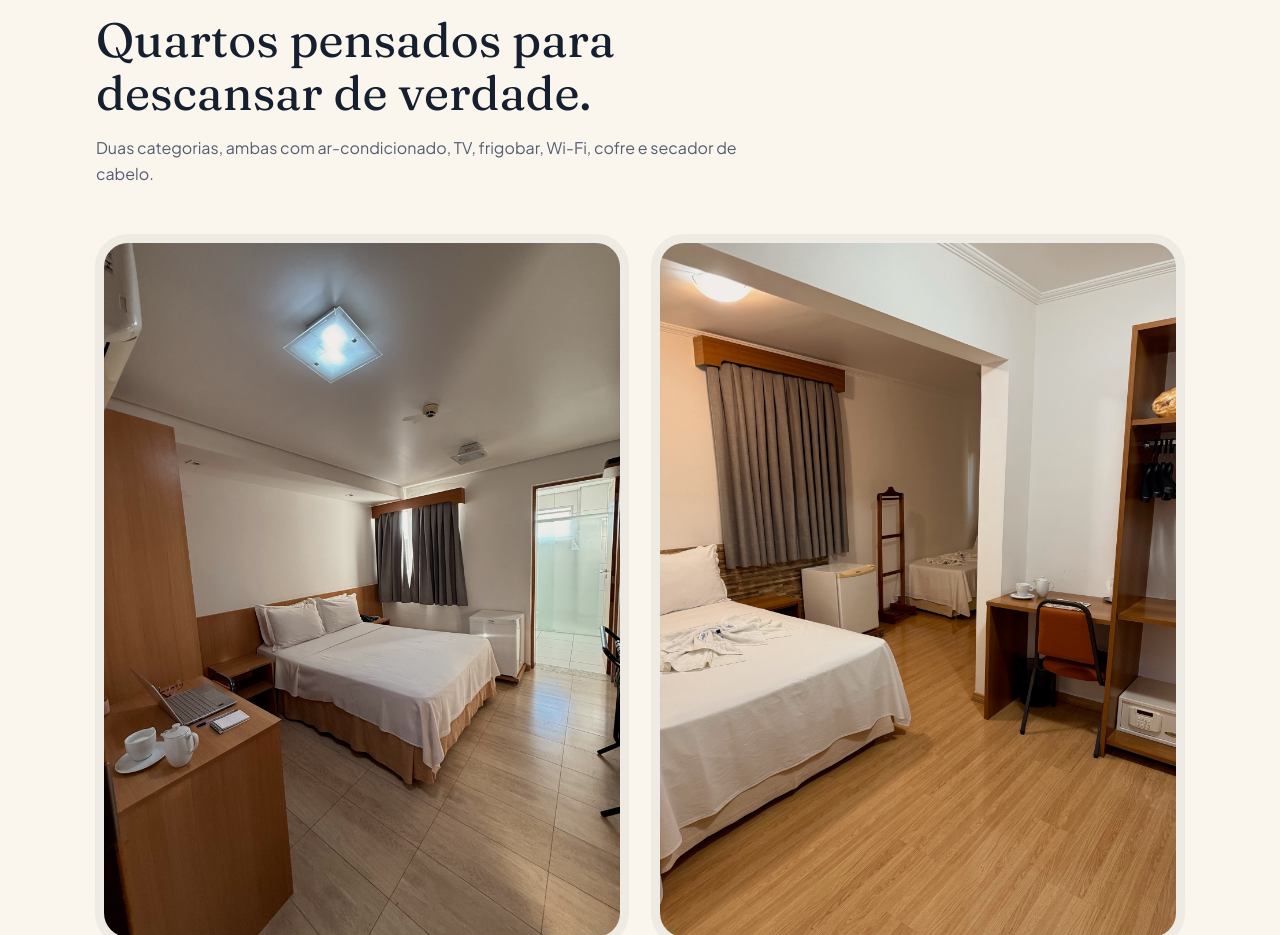
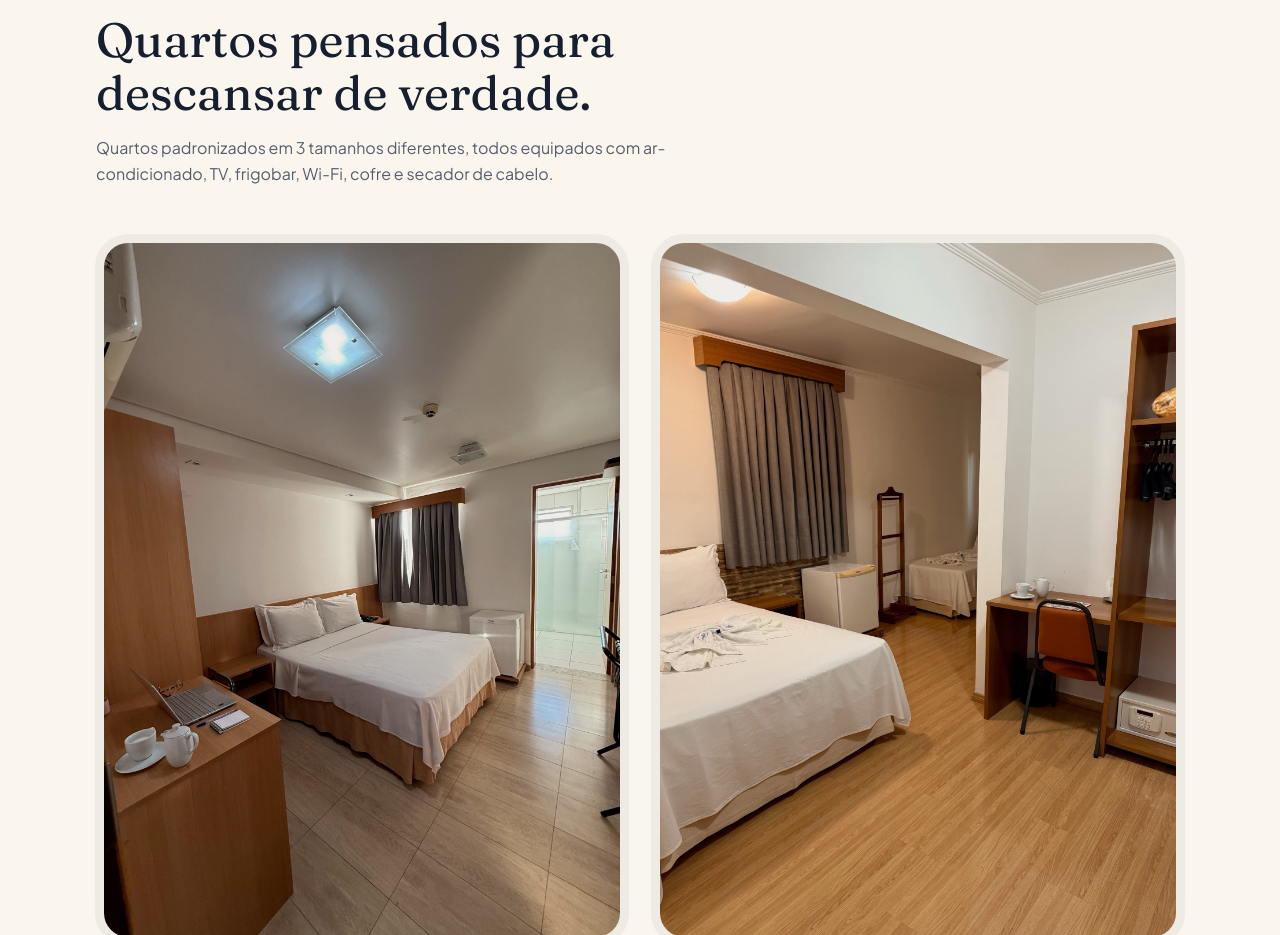
Before and after one commit to sandrofraga-evoluir/millian, a Next.js app: page / in a window 1280 px wide. Shown: the part 1901-2836 px from the top of the page. Built offline with nearby package versions, Linux system fonts and the light colour scheme.

Commit message:
Update Acomodações section description on the homepage

```diff
--- a/src/app/page.tsx
+++ b/src/app/page.tsx
@@ -101,7 +101,7 @@ export default function Home() {
           <SectionHeading
             eyebrow="Acomodações"
             title="Quartos pensados para descansar de verdade."
-            description="Duas categorias, ambas com ar-condicionado, TV, frigobar, Wi-Fi, cofre e secador de cabelo."
+            description="Quartos padronizados em 3 tamanhos diferentes, todos equipados com ar-condicionado, TV, frigobar, Wi-Fi, cofre e secador de cabelo."
           />
         </Reveal>
         <div className="mt-12 grid gap-6 sm:grid-cols-2">
```
